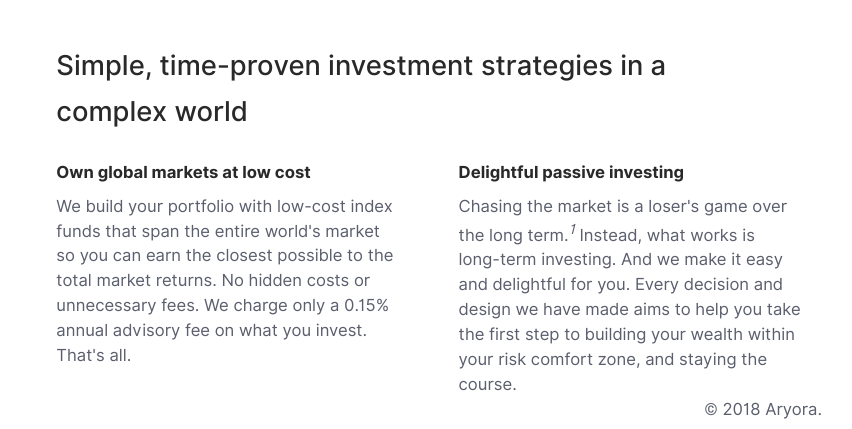
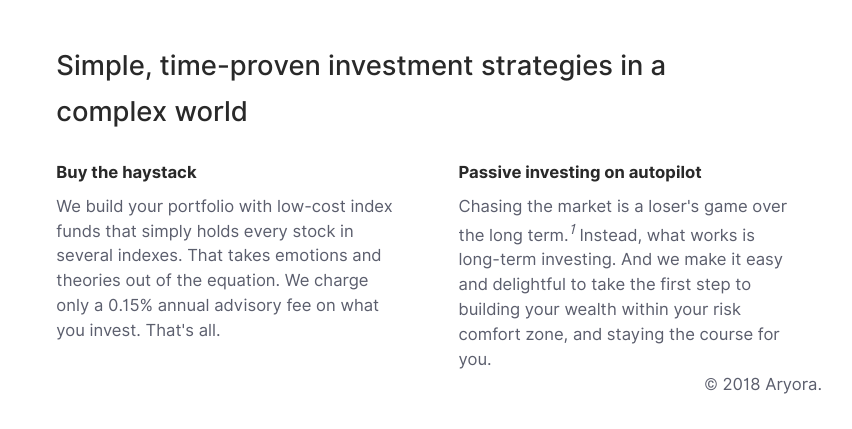
Before and after one commit to kilgarenone/aryora, a Gatsby site: page / in a window 1280 px wide. Shown: the part 532-961 px from the top of the page, 428-1280 px from the left. After the commit the page ends 939 px from the top, so only its background shows below. Built offline with nearby package versions, Linux system fonts and the light colour scheme; Gatsby itself is replaced by a stand-in of ours; some packages are replaced by stand-ins of ours.

Commit message:
Wrapped up headline section

```diff
--- a/src/components/indexPage/Headline.js
+++ b/src/components/indexPage/Headline.js
@@ -60,14 +60,13 @@ function Headline({ headlineImg }) {
                 `}
               >
                 <Heading marginBottom={spacing.space0} tag="h4">
-                  Own global markets at low cost
+                  Buy the haystack
                 </Heading>
                 <p>
-                  We build your portfolio with low-cost index funds that span
-                  the entire world&apos;s market so you can earn the closest
-                  possible to the total market returns. No hidden costs or
-                  unnecessary fees. We charge only a 0.15% annual advisory fee
-                  on what you invest. That&apos;s all.
+                  We build your portfolio with low-cost index funds that simply
+                  holds every stock in several indexes. That takes emotions and
+                  theories out of the equation. We charge only a 0.15% annual
+                  advisory fee on what you invest. That&apos;s all.
                 </p>
               </div>
             </div>
@@ -83,7 +82,7 @@ function Headline({ headlineImg }) {
                 `}
               >
                 <Heading marginBottom={spacing.space0} tag="h4">
-                  Delightful passive investing
+                  Passive investing on autopilot
                 </Heading>
                 <p>
                   Chasing the market is a loser&apos;s game over the long term.
@@ -100,9 +99,9 @@ function Headline({ headlineImg }) {
                     </cite>
                   </sup>{" "}
                   Instead, what works is long-term investing. And we make it
-                  easy and delightful for you. Every decision and design we have
-                  made aims to help you take the first step to building your
-                  wealth within your risk comfort zone, and staying the course.
+                  easy and delightful to take the first step to building your
+                  wealth within your risk comfort zone, and staying the course
+                  for you.
                 </p>
               </div>
             </div>
```
